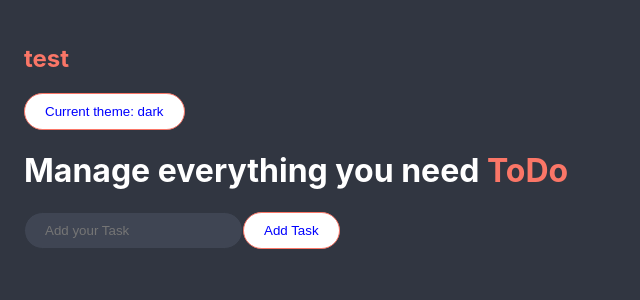
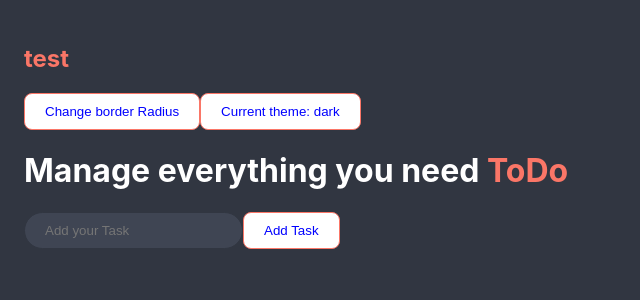
Before and after one commit to patrickbynder/TodoApp, a React (Create React App) app: page / in a window 1280 px wide. Shown: the top 300 px of the page, without its empty margins (0-640 px from the left). Built offline with nearby package versions, Linux system fonts and the light colour scheme.

Commit message:
provider

```diff
--- a/src/components/AddTasks.tsx
+++ b/src/components/AddTasks.tsx
@@ -1,29 +1,23 @@
-import React, { useContext, useState } from "react";
-import { StyledButton } from "./StyledButton";
-import { StyledInput } from "./StyledInput";
-import { ThemeContext, useTheme } from "../themeProvider";
+import React, { useState } from 'react';
+import { Button } from './Button';
+import { StyledInput } from './StyledInput';
 
 type Props = { onAdd: (value: string) => void };
 
 function AddTasks({ onAdd }: Props) {
-  const [title, setTitle] = useState("");
-  // const { theme } = useContext(ThemeContext);
-  const { theme } = useTheme();
+    const [title, setTitle] = useState('');
 
-  const handleSubmit = (e: any) => {
-    e.preventDefault();
+    const handleSubmit = () => {
         onAdd(title);
     };
     return (
         <div>
-      <form onSubmit={handleSubmit}>
             <StyledInput
                 placeholder="Add your Task"
                 value={title}
                 onChange={(e) => setTitle(e.target.value)}
             />
-        <StyledButton theme={theme}> Add Task </StyledButton>
-      </form>
+            <Button onClick={handleSubmit}>Add Task</Button>
         </div>
     );
 }
--- /dev/null
+++ b/src/components/Button.tsx
@@ -0,0 +1,23 @@
+import { StyledButton } from './StyledButton';
+import { useTheme } from './ThemeProvider';
+
+interface Props {
+    onClick: () => void;
+    children: React.ReactNode;
+}
+
+export function Button({ onClick, children }: Props) {
+    const { theme, borderRadius } = useTheme();
+
+    console.log(borderRadius);
+
+    return (
+        <StyledButton
+            onClick={onClick}
+            theme={theme}
+            borderRadius={borderRadius}
+        >
+            {children}
+        </StyledButton>
+    );
+}
--- a/src/components/Header.tsx
+++ b/src/components/Header.tsx
@@ -1,23 +1,30 @@
-import { useContext } from "react";
-import styled from "styled-components";
+import { useContext } from 'react';
+import styled from 'styled-components';
 
-import { useTheme } from "../themeProvider";
-import { StyledButton } from "./StyledButton";
+import { Button } from './Button';
+import { useTheme } from './ThemeProvider';
 
 const Header = () => {
     // const { theme } = useContext(ThemeContext);
-  const { theme, setTheme } = useTheme();
+    const { theme, setTheme, borderRadius, newBorderRadius } = useTheme();
 
     return (
         <HeaderWrapper>
-      <StyledButton
+            <Button
                 onClick={() => {
-          theme === "dark" ? setTheme("light") : setTheme("dark");
+                    newBorderRadius(100);
                 }}
-        theme={theme}
+            >
+                Change border Radius
+            </Button>
+
+            <Button
+                onClick={() => {
+                    theme === 'dark' ? setTheme('light') : setTheme('dark');
+                }}
             >
                 <>Current theme: {theme}</>
-      </StyledButton>
+            </Button>
         </HeaderWrapper>
     );
 };
--- a/src/components/StyledButton.tsx
+++ b/src/components/StyledButton.tsx
@@ -4,11 +4,12 @@ import { token } from '../token';
 
 interface StyledButtonProps {
     theme: string;
+    borderRadius: string;
 }
 
 export const StyledButton = styled.button<StyledButtonProps>`
     padding: 10px 20px;
-    border-radius: 20px;
+    border-radius: ${(props) => `${props.borderRadius};`};
     border: 1px solid ${token.red1000};
     background: ${(props) => (props.theme === 'light' ? '#000' : '#fff')};
     color: ${(props) => (props.theme === 'light' ? 'red' : 'blue')};
--- a/src/themeProvider.tsx
+++ b/src/components/ThemeProvider.tsx
@@ -2,7 +2,9 @@ import React, { useState } from 'react';
 
 interface ThemeValues {
     theme: string;
+    borderRadius: string;
     setTheme: (newTheme: string) => void;
+    newBorderRadius: (radius: number) => void;
 }
 
 export const ThemeContext = React.createContext({} as ThemeValues);
@@ -13,8 +15,17 @@ const { Provider } = ThemeContext;
 
 const ThemeProvider = ({ children }: { children: React.ReactNode }) => {
     const [theme, setTheme] = useState<string>('dark');
+    const [borderRadius, setBorderRadius] = useState<string>('8px');
 
-    return <Provider value={{ theme, setTheme }}>{children}</Provider>;
+    const newBorderRadius = (borderRadius: number) => {
+        setBorderRadius(`${borderRadius}px`);
+    };
+
+    return (
+        <Provider value={{ theme, setTheme, borderRadius, newBorderRadius }}>
+            {children}
+        </Provider>
+    );
 };
 
 export default ThemeProvider;
--- a/src/index.tsx
+++ b/src/index.tsx
@@ -5,7 +5,7 @@ import App from './App';
 import reportWebVitals from './reportWebVitals';
 import { createStore } from './state/store';
 import { Provider } from 'react-redux';
-import ThemeProvider from './themeProvider';
+import ThemeProvider from './components/ThemeProvider';
 
 const root = ReactDOM.createRoot(
     document.getElementById('root') as HTMLElement
```
Also changed, not shown: src/App.tsx (+9 -9 lines). Lines whose indentation alone changed are shown as unchanged.
